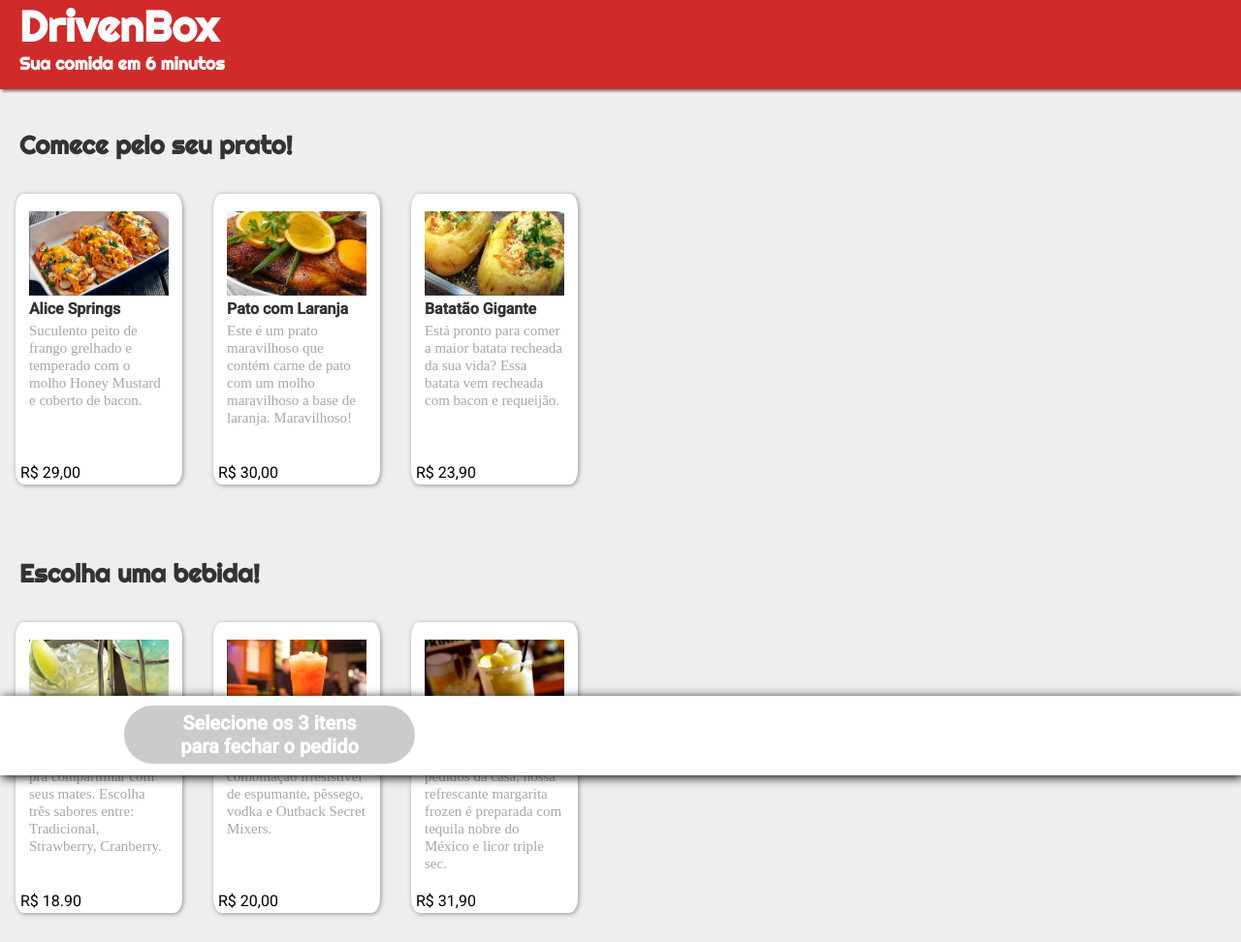
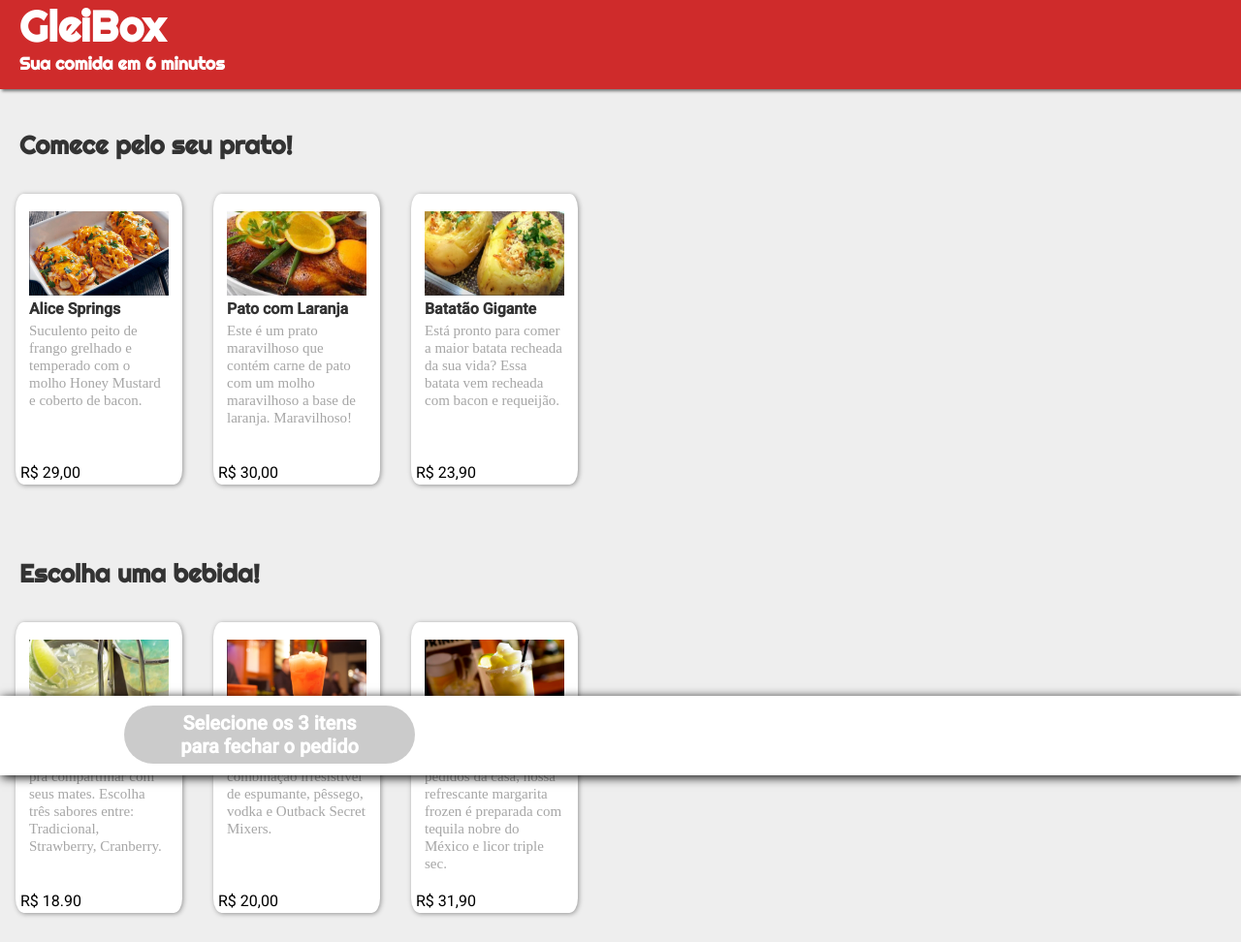
Before and after one commit to gleiMoura/projeto2-drivenfood, a plain HTML site: page index.html in a window 1280 px wide. Shown: the top 972 px of the page at 97% size. Drawn offline with nearby package versions, Linux system fonts and the light colour scheme; a web font is replaced by a local one.

Commit message:
♻️ refact: Changing site name

```diff
--- a/index.html
+++ b/index.html
@@ -16,7 +16,7 @@
 </head>
 <body>
     <header>
-        <h1>DrivenBox</h1>
+        <h1>GleiBox</h1>
         <h2>Sua comida em 6 minutos</h2>
     </header>
 
```
